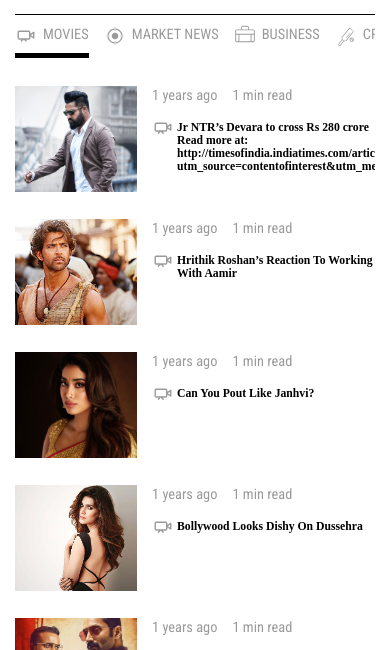
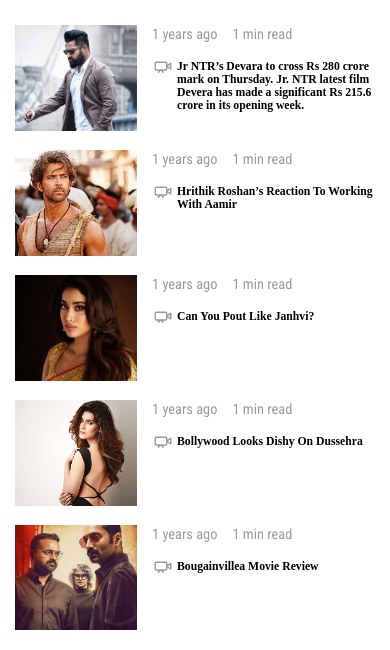
Before and after one commit to buda-karthic/red, a plain HTML site: page index.html in a window 390 px wide. Shown: the part 1828-2478 px from the top of the page. Drawn offline with nearby package versions, Linux system fonts and the light colour scheme; a script that the page names is missing; a web font is replaced by a local one.

Commit message:
'responsive'

```diff
--- a/index.html
+++ b/index.html
@@ -1448,10 +1448,7 @@
           <a
             onclick="trackURL(&#39;https://track.rediff.com/click?url=___https%3A%2F%2Fwww.rediff.com%2Fmovies%2Freport%2Fkareena-reveals-saif-is-most-jealous-of%2F20241014.htm___&amp;position=3_2_T&amp;label=edit_movies&amp;c_type=edit_movies&amp;property=hp_in_pc&#39;);return false;"
             href="https://www.rediff.com/movies/report/kareena-reveals-saif-is-most-jealous-of/20241014.htm"
-            >Jr NTR’s Devara to cross Rs 280 crore
-
-            Read more at:
-            http://timesofindia.indiatimes.com/articleshow/114305093.cms?utm_source=contentofinterest&utm_medium=text&utm_campaign=cppst</a
+            >Jr NTR’s Devara to cross Rs 280 crore mark on Thursday. Jr. NTR latest film Devera has made a significant Rs 215.6 crore in its opening week. </a
           >
         </h2>
       </div>
--- a/stylesheetMain.css
+++ b/stylesheetMain.css
@@ -1273,11 +1273,14 @@ footer .signup input[type="submit"] {
     content: none;
   }
   .hdtitle {
-    height: 5.8em;
+    height: 4.5em;
     margin-top: 0;
     padding: 0 0 0 25px !important;
     line-height: normal;
     background-position: left top -4px !important;
+  }
+  .nbox:has(.backgurus.gurus) .more {
+    bottom: -11px !important;
   }
   .footer {
     padding-block: 20px;
```
